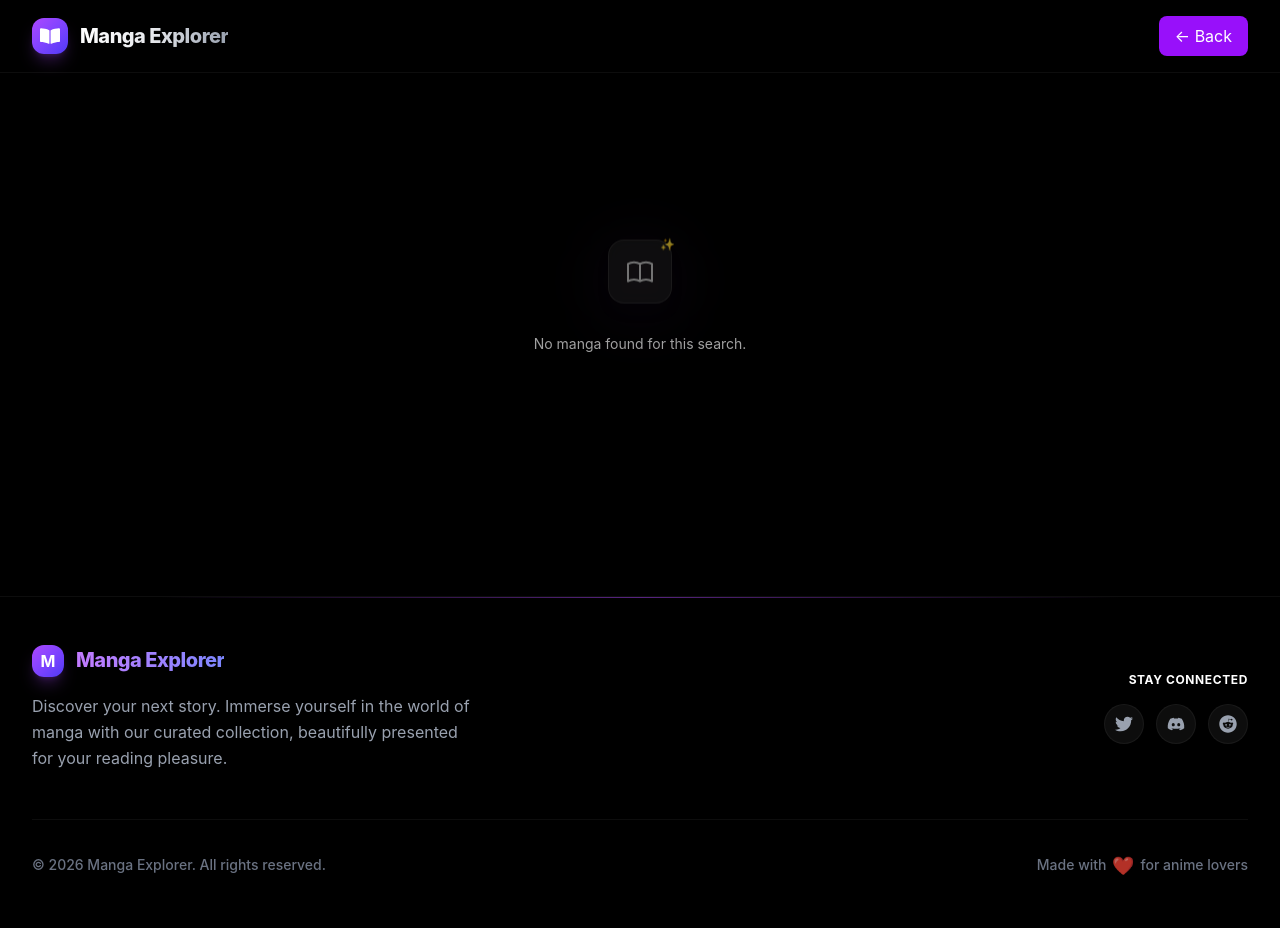
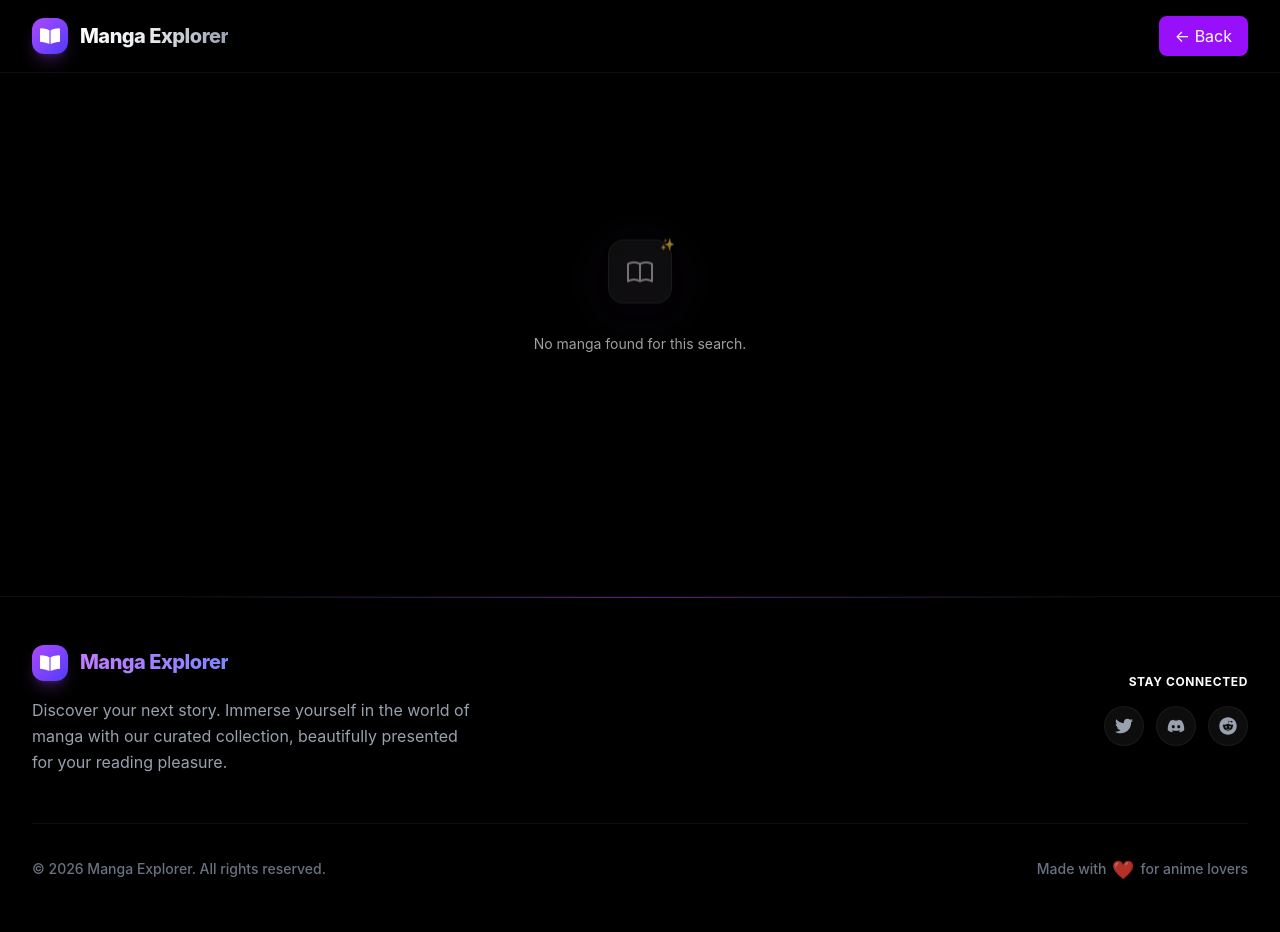
Before and after one commit to Yasin-Rahimi/manga-explorer, a React (Vite) app: page /search in a window 1280 px wide. Built offline with nearby package versions, Linux system fonts and the light colour scheme.

Commit message:
insert logo in footer

```diff
--- a/src/components/Footer.jsx
+++ b/src/components/Footer.jsx
@@ -1,5 +1,5 @@
 import { Link, useLocation } from "react-router";
-import { FaTwitter, FaDiscord, FaReddit } from "react-icons/fa";
+import { FaTwitter, FaDiscord, FaReddit, FaBookOpen } from "react-icons/fa";
 
 export default function Footer() {
     const location = useLocation();
@@ -20,8 +20,8 @@ export default function Footer() {
                 <div className="flex flex-col sm:flex-row justify-between items-start sm:items-center gap-8 sm:gap-10">
                     <div className="space-y-4 flex-1">
                         <div className="flex items-center gap-3">
-                            <div className="flex h-8 w-8 shrink-0 items-center justify-center rounded-xl bg-linear-to-br from-purple-500 to-indigo-600 text-sm sm:text-base font-bold text-white shadow-lg shadow-purple-500/25">
-                                M
+                            <div className="w-8 h-8 sm:w-9 sm:h-9 rounded-xl bg-linear-to-br from-purple-500 to-indigo-600 flex items-center justify-center text-sm sm:text-base text-white font-bold shadow-lg shadow-purple-500/25 group-hover:shadow-purple-500/40 transition-all duration-300 shrink-0">
+                                <FaBookOpen className="w-4 h-4 sm:w-5 sm:h-5" />
                             </div>
                             <span className="text-lg sm:text-xl font-extrabold tracking-tight bg-linear-to-r from-purple-400 to-indigo-400 bg-clip-text text-transparent leading-tight wrap-break-word">
                                 Manga Explorer
```
